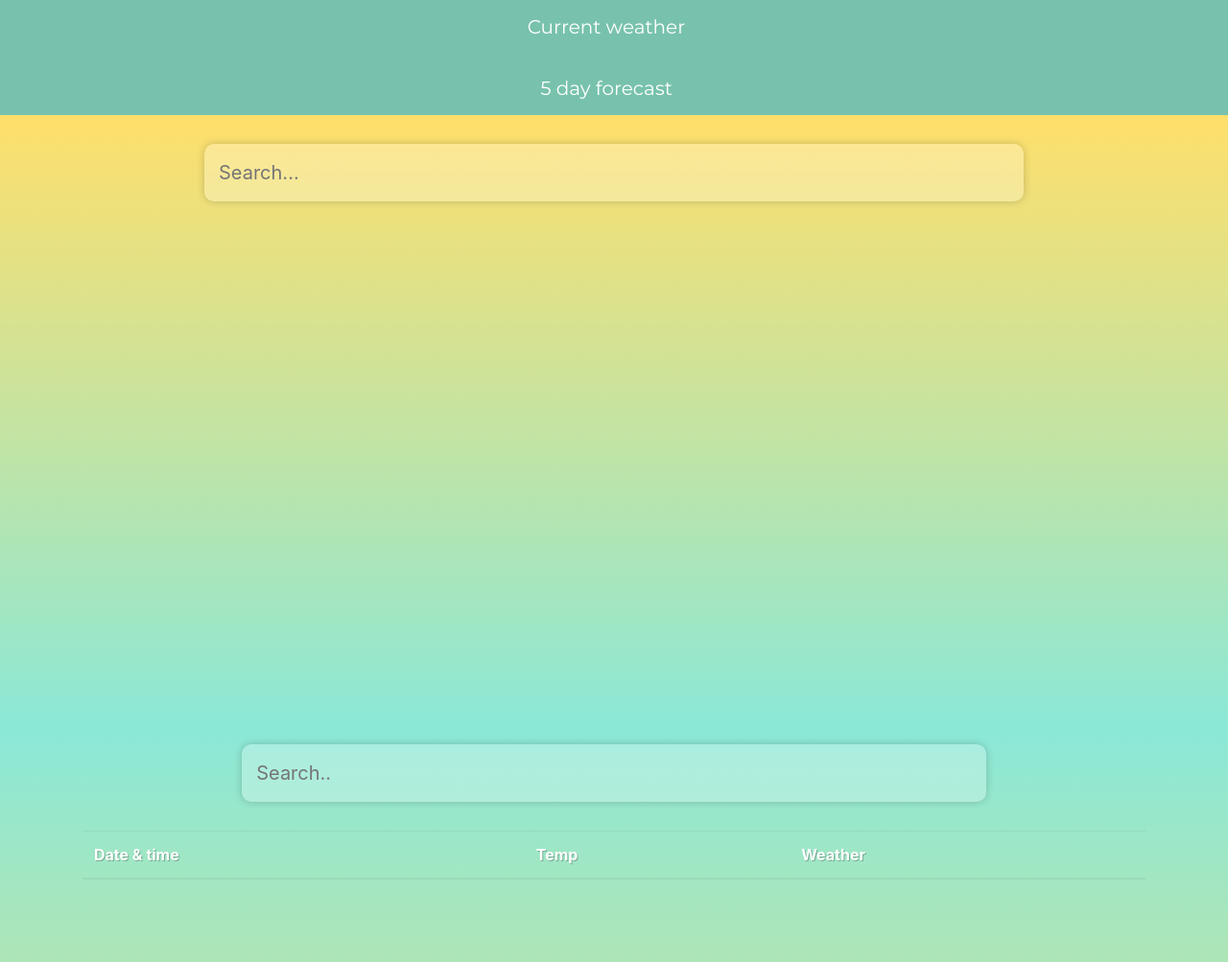
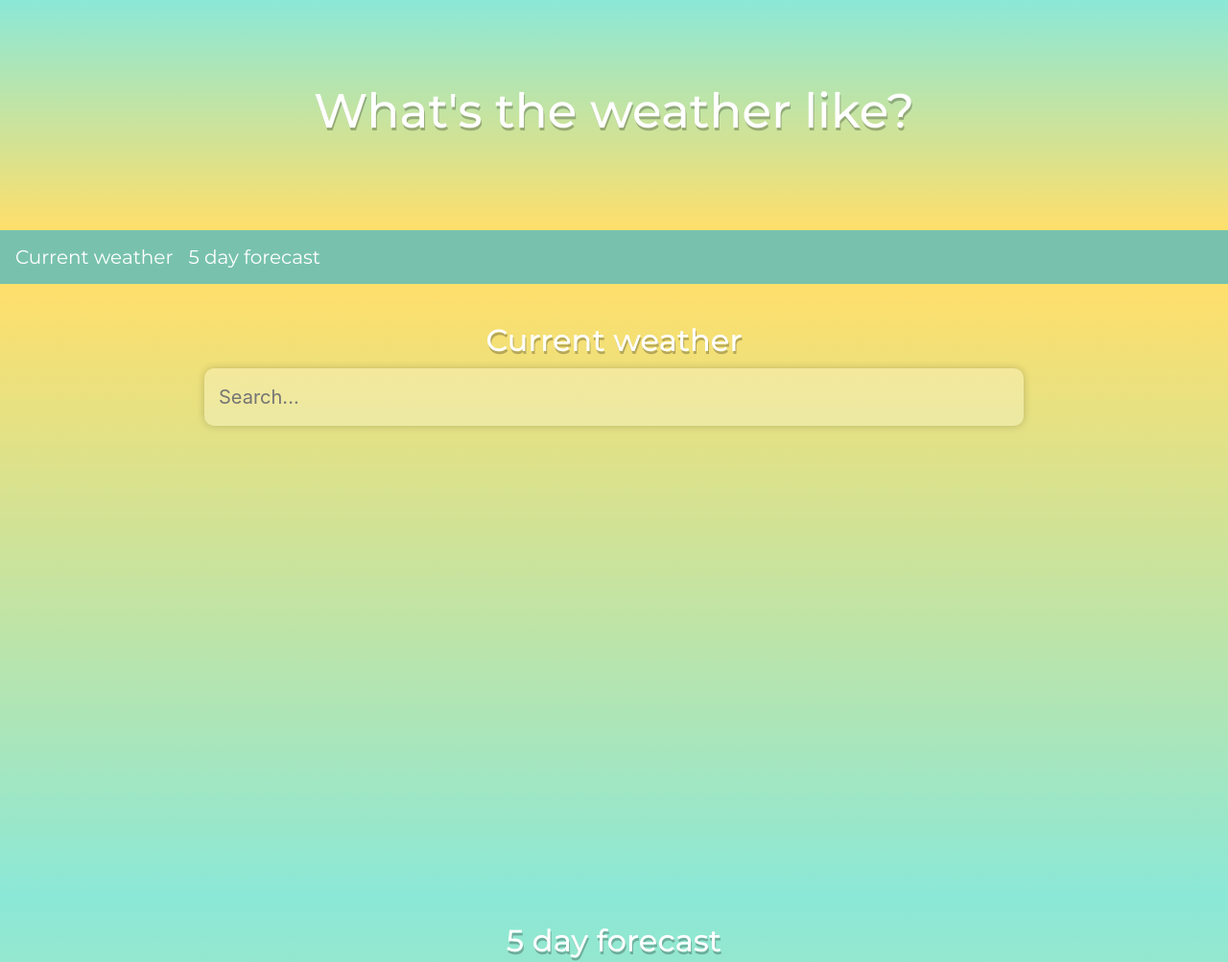
Before and after one commit to lohedengran/Weather2, a plain HTML site: page index.html in a window 1280 px wide. Shown: the top 1003 px of the page at 96% size. Drawn offline with nearby package versions, Linux system fonts and the light colour scheme.

Commit message:
header and nav

```diff
--- a/index.html
+++ b/index.html
@@ -20,16 +20,16 @@
     />
   </head>
   <body>
-    <nav class="navbar navbar-expand-lg navbar-dark bg-primary flex-column">
+    <header class=""><h1>What's the weather like?</h1></header>
+    <nav class="navbar navbar-expand-lg navbar-dark bg-primary">
       <a class="navbar-brand" href="#current-weather">Current weather</a>
       <br />
       <a class="navbar-brand" href="#app">5 day forecast</a>
     </nav>
+
     <!--current weather-->
-    <div
-      id="current-weather"
-      :class="typeof weather.main != 'undefined' && weather.main.temp > 16 ? 'warm' : ''"
-    >
+    <div id="current-weather">
+      <div class="text-center"><h2>Current weather</h2></div>
       <div class="search-box">
         <input
           class="search-bar"
@@ -60,6 +60,7 @@
     <!--5 day forecast-->
     <div id="app">
       <div class="container mx-auto p-3">
+        <div class="text-center"><h2>5 day forecast</h2></div>
         <div class="search-box">
           <input
             class="search-bar"
--- a/styles/index.scss
+++ b/styles/index.scss
@@ -18,14 +18,29 @@ body {
   margin: 0 auto;
   min-height: 100vh;
 }
-
+header {
+  display: flex;
+  justify-content: center;
+  align-items: center;
+  min-height: 30vh;
+  background: linear-gradient(to top, $yellow, $blue);
+}
+h1 {
+  color: #fff;
+  font-size: 50px;
+  text-shadow: 1px 3px rgba(0, 0, 0, 0.25);
+}
 #current-weather {
   background: linear-gradient(to bottom, $yellow, $blue);
   transition: 0.4s;
   min-height: 80vh;
   padding: 30px;
 }
-
+h2 {
+  color: #fff;
+  text-shadow: 1px 3px rgba(0, 0, 0, 0.25);
+  margin: 10px;
+}
 .search-box {
   min-height: 100%;
   margin-bottom: 30px;
```
Also changed, not shown: styles/index.css, 1 other file.
